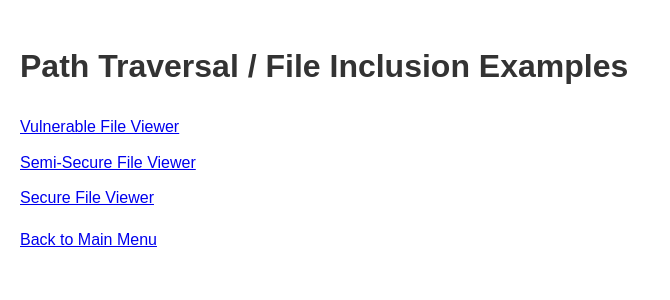
After one commit to akinerkisa/renikApp, a Flask app: page /file in a window 1280 px wide. The commit adds this page. Shown: the top 300 px of the page, without its empty margins (0-670 px from the left). Run offline with Flask 3, Linux system fonts and the light colour scheme.

Commit message:
LFI & Path Traversal added

```diff
--- a/app.py
+++ b/app.py
@@ -1,20 +1,22 @@
-from flask import Flask, request, render_template, abort, url_for
+import os
+import re
+import sqlite3
+from flask import Flask, request, render_template, abort, url_for, send_file
 from jinja2 import Template
 from markupsafe import escape
-import sqlite3
 
 app = Flask(__name__)
 
 # Database initialization
 def init_db():
-    conn = sqlite3.connect('users.db')
-    c = conn.cursor()
-    c.execute('''CREATE TABLE IF NOT EXISTS users
-                 (id INTEGER PRIMARY KEY, username TEXT, password TEXT)''')
-    c.execute("INSERT OR IGNORE INTO users (username, password) VALUES ('admin', 'admin')")
-    c.execute("INSERT OR IGNORE INTO users (username, password) VALUES ('secure_user', 'password123')")
-    conn.commit()
-    conn.close()
+  conn = sqlite3.connect('users.db')
+  c = conn.cursor()
+  c.execute('''CREATE TABLE IF NOT EXISTS users
+               (id INTEGER PRIMARY KEY, username TEXT, password TEXT)''')
+  c.execute("INSERT OR IGNORE INTO users (username, password) VALUES ('admin', 'admin')")
+  c.execute("INSERT OR IGNORE INTO users (username, password) VALUES ('secure_user', 'password123')")
+  conn.commit()
+  conn.close()
 
 init_db()
 
@@ -23,155 +25,230 @@ login_attempts = {}
 
 @app.route('/')
 def index():
-    return render_template('index.html')
+  return render_template('index.html')
 
 @app.route('/ssti')
 def ssti():
-    return render_template('ssti/ssti.html')
+  return render_template('ssti/ssti.html')
 
 @app.route('/403')
 def forbidden():
-    return render_template('403/403.html')
+  return render_template('403/403.html')
 
 # 403 Forbidden section
 @app.route('/403/secret')
 def secret():
-    # Header bypass
-    if request.headers.get('X-Custom-IP-Authorization') == "127.0.0.1":
-        return "Bypassed using X-Custom-IP-Authorization header"
+  # Header bypass
+  if request.headers.get('X-Custom-IP-Authorization') == "127.0.0.1":
+      return "Bypassed using X-Custom-IP-Authorization header"
 
-    if request.headers.get('X-Forwarded-Host') == "localhost":
-        return "Bypassed using X-Forwarded-Host header"
+  if request.headers.get('X-Forwarded-Host') == "localhost":
+      return "Bypassed using X-Forwarded-Host header"
 
-    if request.headers.get('X-Forwarded-For') == "127.0.0.1":
-        return "Bypassed using X-Forwarded-For header"
+  if request.headers.get('X-Forwarded-For') == "127.0.0.1":
+      return "Bypassed using X-Forwarded-For header"
 
-    # 403
-    abort(403)
+  # 403
+  abort(403)
 
 # Vulnerable SSTI section
 @app.route('/vulnerable-ssti', methods=['GET', 'POST'])
 def vulnerable_ssti():
-    name = request.form.get('name', '') if request.method == 'POST' else ''
-    template = '''
-    <!DOCTYPE html>
-    <html lang="en">
-    <head>
-        <meta charset="UTF-8">
-        <meta name="viewport" content="width=device-width, initial-scale=1.0">
-        <title>Vulnerable SSTI Page</title>
-        <link rel="stylesheet" href="{{ url_for('static', filename='style.css') }}">
-    </head>
-    <body>
-        <h2>Vulnerable SSTI Form</h2>
-        <form method="POST">
-            <input type="text" name="name">
-            <input type="submit" value="Submit">
-        </form>
-        {% if name %}
-        <h3>Hello, ''' + name + '''!</h3>
-        {% endif %}
-        <a href="../ssti">Back to the SSTI Examples</a>
-        <p>
-        <a href="../">Back to the main menu</a>
-    </body>
-    </html>
-    '''
-    return Template(template).render(name=name, url_for=url_for)
+  name = request.form.get('name', '') if request.method == 'POST' else ''
+  template = '''
+  <!DOCTYPE html>
+  <html lang="en">
+  <head>
+      <meta charset="UTF-8">
+      <meta name="viewport" content="width=device-width, initial-scale=1.0">
+      <title>Vulnerable SSTI Page</title>
+      <link rel="stylesheet" href="{{ url_for('static', filename='style.css') }}">
+  </head>
+  <body>
+      <h2>Vulnerable SSTI Form</h2>
+      <form method="POST">
+          <input type="text" name="name">
+          <input type="submit" value="Submit">
+      </form>
+      {% if name %}
+      <h3>Hello, ''' + name + '''!</h3>
+      {% endif %}
+      <a href="../ssti">Back to the SSTI Examples</a>
+      <p>
+      <a href="../">Back to the main menu</a>
+  </body>
+  </html>
+  '''
+  return Template(template).render(name=name, url_for=url_for)
 
 # Safe SSTI section
 @app.route('/safe-ssti', methods=['GET', 'POST'])
 def safe_ssti():
-    name = escape(request.form.get('name', '')) if request.method == 'POST' else ''
-    return render_template('ssti/ssti_safe.html', name=name)
+  name = escape(request.form.get('name', '')) if request.method == 'POST' else ''
+  return render_template('ssti/ssti_safe.html', name=name)
 
 # Template Engine example
 @app.route('/template-engine')
 def template_engine():
-    name = "Akiner"
-    return render_template('ssti/template_engine.html', name=name)
+  name = "Akiner"
+  return render_template('ssti/template_engine.html', name=name)
 
 # LP section
 @app.route('/lp')
 def lp():
-    return render_template('lp/lp.html')
+  return render_template('lp/lp.html')
 
 @app.route('/lp/insecure-login', methods=['GET', 'POST'])
 def insecure_login():
-    if request.method == 'POST':
-        username = request.form.get('username')
-        password = request.form.get('password')
+  if request.method == 'POST':
+      username = request.form.get('username')
+      password = request.form.get('password')
 
-        # Vulnerable SQL query
-        conn = sqlite3.connect('users.db')
-        c = conn.cursor()
-        query = f"SELECT * FROM users WHERE username = '{username}' AND password = '{password}'"
-        c.execute(query)
-        user = c.fetchone()
-        conn.close()
+      # Vulnerable SQL query
+      conn = sqlite3.connect('users.db')
+      c = conn.cursor()
+      query = f"SELECT * FROM users WHERE username = '{username}' AND password = '{password}'"
+      c.execute(query)
+      user = c.fetchone()
+      conn.close()
 
-        if user:
-            return "Insecure login successful."
-        return "Login failed."
+      if user:
+          return "Insecure login successful."
+      return "Login failed."
 
-    return render_template('lp/insecure_login.html')
+  return render_template('lp/insecure_login.html')
 
 @app.route('/lp/secure-login', methods=['GET', 'POST'])
 def secure_login():
-    if request.method == 'POST':
-        username = request.form.get('username')
-        password = request.form.get('password')
+  if request.method == 'POST':
+      username = request.form.get('username')
+      password = request.form.get('password')
 
-        # Secure SQL query using parameterization
-        conn = sqlite3.connect('users.db')
-        c = conn.cursor()
-        c.execute("SELECT * FROM users WHERE username = ? AND password = ?", (username, password))
-        user = c.fetchone()
-        conn.close()
+      # Secure SQL query using parameterization
+      conn = sqlite3.connect('users.db')
+      c = conn.cursor()
+      c.execute("SELECT * FROM users WHERE username = ? AND password = ?", (username, password))
+      user = c.fetchone()
+      conn.close()
 
-        if user:
-            return "Secure login successful."
-        return "Login failed."
+      if user:
+          return "Secure login successful."
+      return "Login failed."
 
-    return render_template('lp/secure_login.html')
+  return render_template('lp/secure_login.html')
 
 @app.route('/lp/default-login', methods=['GET', 'POST'])
 def default_login():
-    if request.method == 'POST':
-        username = request.form.get('username')
-        password = request.form.get('password')
-        if username == 'admin' and password == 'admin':
-            return "Default login successful."
-        return "Login failed."
-    return render_template('lp/default_login.html')
+  if request.method == 'POST':
+      username = request.form.get('username')
+      password = request.form.get('password')
+      if username == 'admin' and password == 'admin':
+          return "Default login successful."
+      return "Login failed."
+  return render_template('lp/default_login.html')
 
 @app.route('/lp/rate-limit-login', methods=['GET', 'POST'])
 def rate_limit_login():
-    username = request.form.get('username')
-    user_attempts = login_attempts.get(username, 0)
+  username = request.form.get('username')
+  user_attempts = login_attempts.get(username, 0)
 
-    if request.method == 'POST':
-        if user_attempts >= 5:
-            return "Rate limit exceeded. Try again later."
+  if request.method == 'POST':
+      if user_attempts >= 5:
+          return "Rate limit exceeded. Try again later."
 
-        password = request.form.get('password')
+      password = request.form.get('password')
 
-        # Vulnerable SQL query for rate limit login
-        conn = sqlite3.connect('users.db')
-        c = conn.cursor()
-        query = f"SELECT * FROM users WHERE username = '{username}' AND password = '{password}'"
-        c.execute(query)
-        user = c.fetchone()
-        conn.close()
+      # Vulnerable SQL query for rate limit login
+      conn = sqlite3.connect('users.db')
+      c = conn.cursor()
+      query = f"SELECT * FROM users WHERE username = '{username}' AND password = '{password}'"
+      c.execute(query)
+      user = c.fetchone()
+      conn.close()
 
-        if user:
-            login_attempts[username] = 0  # Reset attempts on success
-            return "Login successful."
+      if user:
+          login_attempts[username] = 0  # Reset attempts on success
+          return "Login successful."
 
-        login_attempts[username] = user_attempts + 1
-        return "Invalid credentials."
+      login_attempts[username] = user_attempts + 1
+      return "Invalid credentials."
 
-    return render_template('lp/rate_limit_login.html')
+  return render_template('lp/rate_limit_login.html')
+
+# File Inclusion / Path Traversal section
+@app.route('/file')
+def file_viewer():
+  return render_template('file/file_viewer.html')
+
+@app.route('/file/vulnerable')
+def vulnerable_file_viewer():
+  filename = request.args.get('file', 'default.txt')
+  filepath = os.path.join('files', filename)
+
+  try:
+      with open(filepath, 'r') as f:
+          content = f.read()
+      return render_template('file/vulnerable_viewer.html', content=content, filename=filename)
+  except IOError:
+      return "File not found", 404
+
+@app.route('/file/semi-secure')
+def semi_secure_file_viewer():
+  filename = request.args.get('file', 'default.txt')
+  filename = filename.replace('../', '').replace('..\\', '')
+
+  if not re.match(r'^[a-zA-Z0-9_\-\.]+$', filename):
+      return "Invalid filename", 400
+
+  filepath = os.path.join('files', filename)
+
+  try:
+      with open(filepath, 'r') as f:
+          content = f.read()
+      return render_template('file/semi_secure_viewer.html', content=content, filename=filename)
+  except IOError:
+      return "File not found", 404
+
+@app.route('/file/secure')
+def secure_file_viewer():
+  base_dir = os.path.abspath('files')
+  filename = request.args.get('file', 'default.txt')
+  filepath = os.path.join(base_dir, filename)
+  realpath = os.path.realpath(filepath)
+
+  if not realpath.startswith(base_dir):
+      return "Access denied", 403
+
+  try:
+      with open(realpath, 'r') as f:
+          content = f.read()
+      return render_template('file/secure_viewer.html', content=content, filename=filename)
+  except IOError:
+      return "File not found", 404
+
+@app.route('/get-file')
+def get_file():
+  filename = request.args.get('file')
+  filepath = os.path.join('/var/www/html/', filename)
+  if os.path.exists(filepath):
+      return send_file(filepath)
+  else:
+      abort(404)
+
+# Double encoding örneği
+@app.route('/file/double-encoding')
+def double_encoding_file_viewer():
+  filename = request.args.get('file', 'default.txt')
+  # Basit bir filtreleme
+  filename = filename.replace('../', '')
+  filepath = os.path.join('files', filename)
+
+  try:
+      with open(filepath, 'r') as f:
+          content = f.read()
+      return render_template('file/double_encoding_viewer.html', content=content, filename=filename)
+  except IOError:
+      return "File not found", 404
 
 if __name__ == '__main__':
-    app.run(debug=True)
+  app.run(debug=True)
--- /dev/null
+++ b/files/default.txt
@@ -0,0 +1 @@
+readme
--- /dev/null
+++ b/secret/secret.txt
@@ -0,0 +1 @@
+readme
--- /dev/null
+++ b/templates/file/default.txt
@@ -0,0 +1 @@
+readme
--- /dev/null
+++ b/templates/file/file_viewer.html
@@ -0,0 +1,20 @@
+<!DOCTYPE html>
+<html lang="en">
+<head>
+    <meta charset="UTF-8">
+    <meta name="viewport" content="width=device-width, initial-scale=1.0">
+    <title>Path Traversal / File Inclusion Examples</title>
+    <link rel="stylesheet" href="{{ url_for('static', filename='style.css') }}">
+</head>
+<body>
+    <h1>Path Traversal / File Inclusion Examples</h1>
+    <nav>
+        <ul>
+            <li><a href="/file/vulnerable?file=default.txt">Vulnerable File Viewer</a></li>
+            <li><a href="/file/semi-secure?file=default.txt">Semi-Secure File Viewer</a></li>
+            <li><a href="/file/secure?file=default.txt">Secure File Viewer</a></li>
+        </ul>
+    </nav>
+    <a href="/">Back to Main Menu</a>
+</body>
+</html>
--- a/templates/index.html
+++ b/templates/index.html
@@ -13,6 +13,7 @@
             <li><a href="/403">403 Forbidden Bypass Example</a></li>
             <li><a href="/ssti">SSTI Examples</a></li>
             <li><a href="/lp">Login Bypass</a></li>
+            <li><a href="/file">Path Traversal / File Inclusion</a></li>
         </ul>
     </nav>
 </body>
```
Also changed, not shown: pages/home.html (added, +15 -0 lines), templates/file/file.html (added, +16 -0 lines), templates/file/secure_viewer.html (added, +14 -0 lines), templates/file/semi_secure_viewer.html (added, +14 -0 lines), templates/file/vulnerable_viewer.html (added, +14 -0 lines), users.db.
